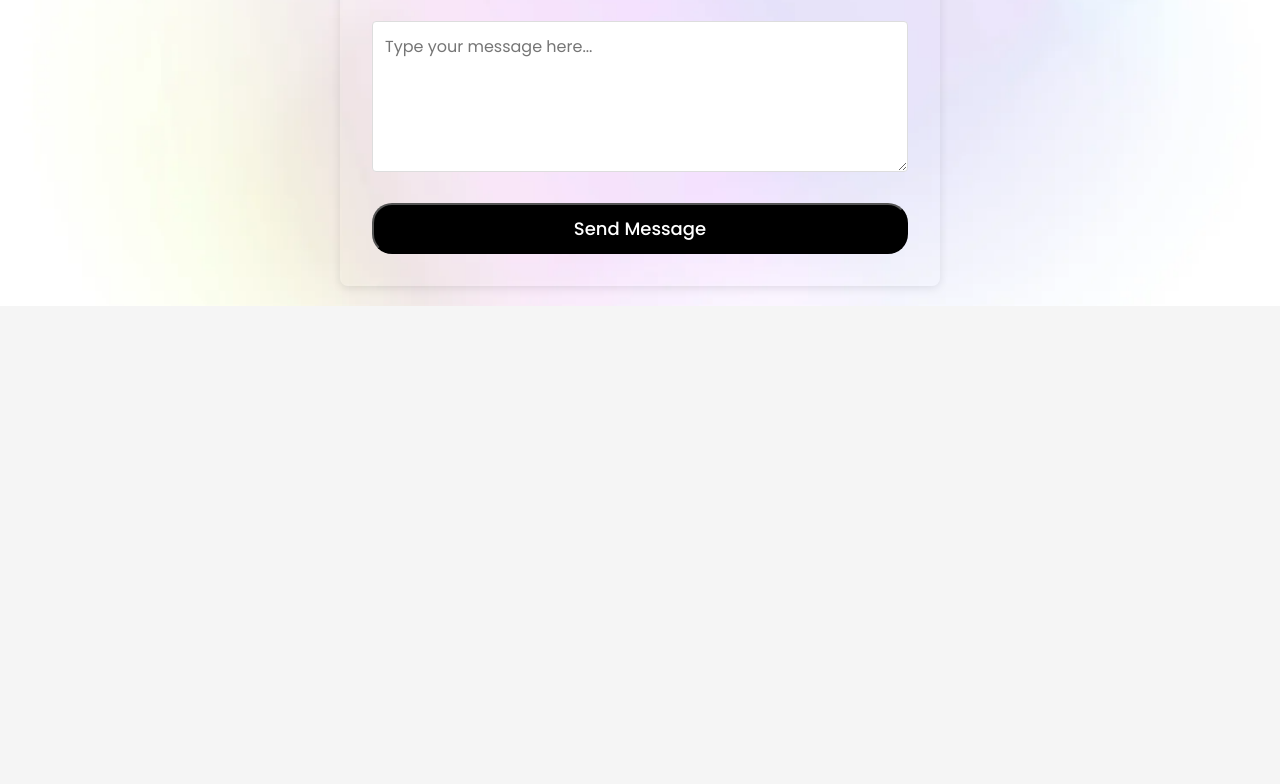
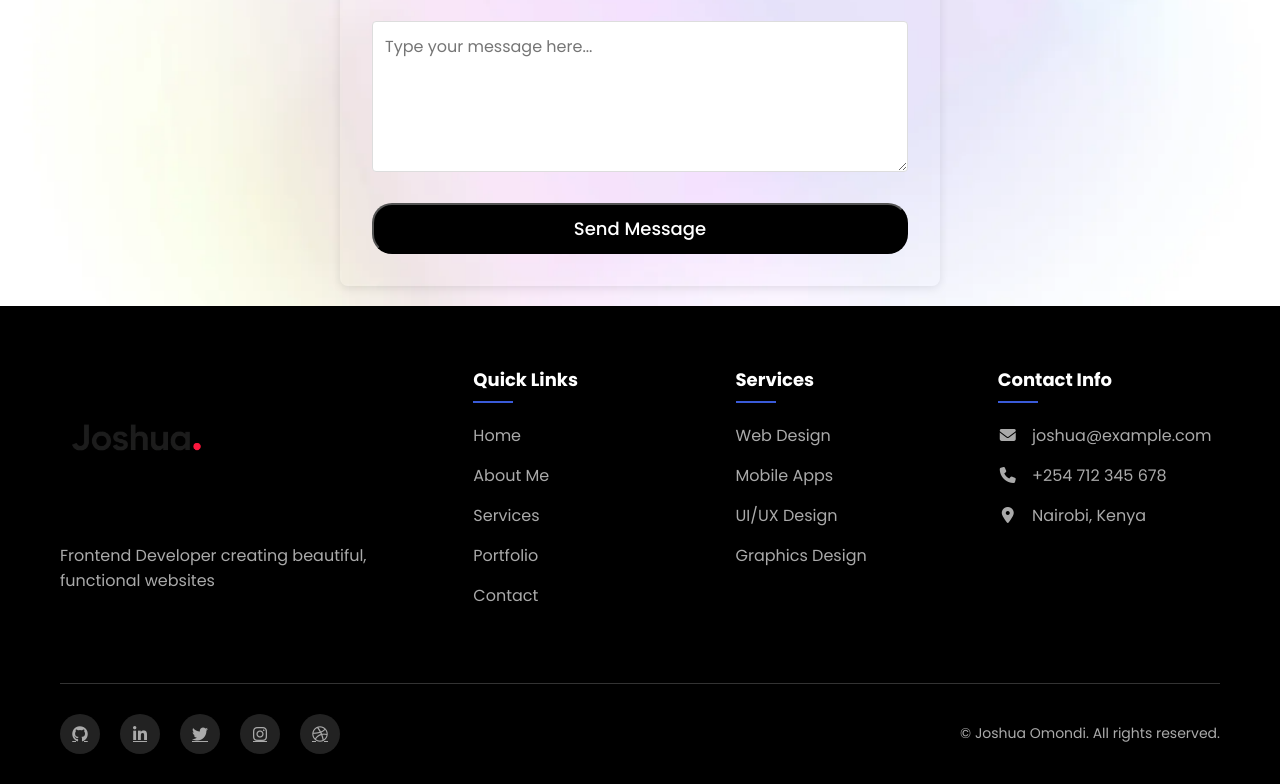
Before and after one commit to Joshua-3-byte/my-portfolio, a plain HTML site: page index.html in a window 1280 px wide. Shown: the part 3102-3886 px from the top of the page. Before the commit the page ends 3408 px from the top, so only its background shows below. Drawn offline with Linux system fonts and the light colour scheme.

Commit message:
add footer

```diff
--- a/index.html
+++ b/index.html
@@ -272,5 +272,64 @@
 		</div>
 
 </section>
+
+<footer class="footer">
+    <div class="footer-container">
+        <div class="footer-top">
+            <div class="footer-logo">
+                <a href="#hero">
+                    <img src="IMAGES/logo-joshua.png" alt="Joshua's Logo">
+                </a>
+                <p>Frontend Developer creating beautiful, functional websites</p>
+            </div>
+
+            <div class="footer-links">
+                <div class="footer-column">
+                    <h3>Quick Links</h3>
+                    <ul>
+                        <li><a href="#hero">Home</a></li>
+                        <li><a href="#about-me">About Me</a></li>
+                        <li><a href="#services">Services</a></li>
+                        <li><a href="#my-work">Portfolio</a></li>
+                        <li><a href="#contact">Contact</a></li>
+                    </ul>
+                </div>
+
+                <div class="footer-column">
+                    <h3>Services</h3>
+                    <ul>
+                        <li><a href="#">Web Design</a></li>
+                        <li><a href="#">Mobile Apps</a></li>
+                        <li><a href="#">UI/UX Design</a></li>
+                        <li><a href="#">Graphics Design</a></li>
+                    </ul>
+                </div>
+
+                <div class="footer-column">
+                    <h3>Contact Info</h3>
+                    <ul>
+                        <li><i class="fas fa-envelope"></i> joshua@example.com</li>
+                        <li><i class="fas fa-phone"></i> +254 712 345 678</li>
+                        <li><i class="fas fa-map-marker-alt"></i> Nairobi, Kenya</li>
+                    </ul>
+                </div>
+            </div>
+        </div>
+
+        <div class="footer-bottom">
+            <div class="social-links">
+                <a href="#" aria-label="GitHub"><i class="fab fa-github"></i></a>
+                <a href="#" aria-label="LinkedIn"><i class="fab fa-linkedin-in"></i></a>
+                <a href="#" aria-label="Twitter"><i class="fab fa-twitter"></i></a>
+                <a href="#" aria-label="Instagram"><i class="fab fa-instagram"></i></a>
+                <a href="#" aria-label="Dribbble"><i class="fab fa-dribbble"></i></a>
+            </div>
+
+            <div class="copyright">
+                <p>&copy; <span id="year"></span> Joshua Omondi. All rights reserved.</p>
+            </div>
+        </div>
+    </div>
+</footer>
 </body>
 </html>
--- a/styles.css
+++ b/styles.css
@@ -689,3 +689,135 @@ box-shadow: 0px 10px 15px rgba(0, 0, 0, 0.4);
     background: #3a5bd9;
     color: black;
   }
+
+    .footer {
+    background-color: #000;
+    color: #fff;
+    padding: 60px 0 0;
+    font-family: 'Poppins', sans-serif;
+}
+
+.footer-container {
+    max-width: 1200px;
+    margin: 0 auto;
+    padding: 0 20px;
+}
+
+.footer-top {
+    display: flex;
+    flex-wrap: wrap;
+    gap: 40px;
+    margin-bottom: 60px;
+}
+
+.footer-logo {
+    flex: 1 1 300px;
+}
+
+.footer-logo img {
+    width: 150px;
+    margin-bottom: 20px;
+}
+
+.footer-logo p {
+    color: #aaa;
+    line-height: 1.6;
+}
+
+.footer-links {
+    flex: 2 1 600px;
+    display: flex;
+    flex-wrap: wrap;
+    gap: 40px;
+}
+
+.footer-column {
+    flex: 1 1 200px;
+}
+
+.footer-column h3 {
+    color: #fff;
+    font-size: 18px;
+    margin-bottom: 20px;
+    position: relative;
+    padding-bottom: 10px;
+}
+
+.footer-column h3::after {
+    content: '';
+    position: absolute;
+    left: 0;
+    bottom: 0;
+    width: 40px;
+    height: 2px;
+    background: #3a5bd9;
+}
+
+.footer-column ul {
+    list-style: none;
+    padding: 0;
+}
+
+.footer-column ul li {
+    margin-bottom: 15px;
+    color: #aaa;
+    transition: all 0.3s ease;
+}
+
+.footer-column ul li:hover {
+    color: #3a5bd9;
+    transform: translateX(5px);
+}
+
+.footer-column ul li i {
+    margin-right: 10px;
+    width: 20px;
+    text-align: center;
+}
+
+.footer-column a {
+    color: #aaa;
+    text-decoration: none;
+    transition: color 0.3s ease;
+}
+
+.footer-column a:hover {
+    color: #3a5bd9;
+}
+
+.footer-bottom {
+    border-top: 1px solid #333;
+    padding: 30px 0;
+    display: flex;
+    flex-wrap: wrap;
+    justify-content: space-between;
+    align-items: center;
+}
+
+.social-links {
+    display: flex;
+    gap: 20px;
+}
+
+.social-links a {
+    color: #aaa;
+    background: #222;
+    width: 40px;
+    height: 40px;
+    border-radius: 50%;
+    display: flex;
+    align-items: center;
+    justify-content: center;
+    transition: all 0.3s ease;
+}
+
+.social-links a:hover {
+    color: #fff;
+    background: #3a5bd9;
+    transform: translateY(-5px);
+}
+
+.copyright p {
+    color: #aaa;
+    font-size: 14px;
+}
```
